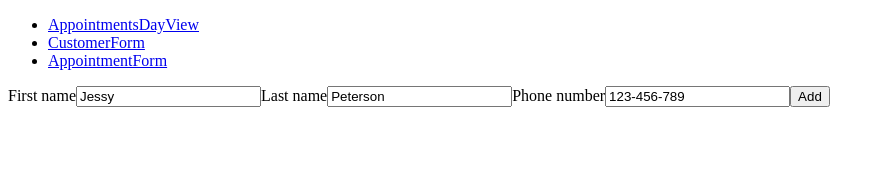
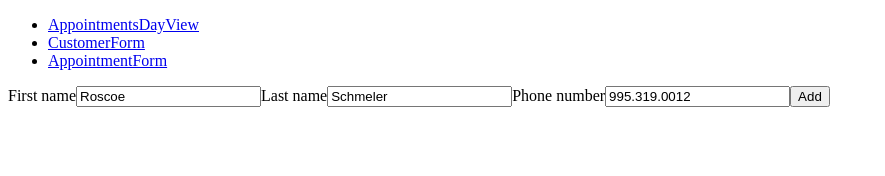
Before and after one commit to aleksandr-kiliushin/react-test-driven-development, a React app: page /customer-form in a window 1280 px wide. Shown: the top 176 px of the page, without its empty margins (0-885 px from the left). Built offline with nearby package versions, Linux system fonts and the light colour scheme.

Commit message:
ch2-cleanup: Refactor CustomerForm

```diff
--- a/src/views/App.tsx
+++ b/src/views/App.tsx
@@ -3,7 +3,7 @@ import { Link, Route, Routes } from "react-router-dom"
 
 import AppointmentForm from "./AppointmentForm"
 import AppointmentsDayView from "./AppointmentsDayView"
-import { sampleAppointments } from "./AppointmentsDayView/sampleData"
+import { appointment1, sampleAppointments } from "./AppointmentsDayView/sampleData"
 import { CustomerForm } from "./CustomerForm"
 
 const App: React.FC = () => {
@@ -27,12 +27,10 @@ const App: React.FC = () => {
         <Route
           element={
             <CustomerForm
-              firstName="Jessy"
-              lastName="Peterson"
+              initialCustomerData={appointment1.customer}
               onSubmit={(formValues) => {
                 console.log(JSON.stringify(formValues, null, 2))
               }}
-              phoneNumber="123-456-789"
             />
           }
           path="/customer-form"
--- a/src/views/CustomerForm/index.tsx
+++ b/src/views/CustomerForm/index.tsx
@@ -3,48 +3,46 @@ import React from "react"
 import { ICustomer } from "#types/ICustomer"
 
 interface Props {
-  firstName: ICustomer["firstName"]
-  lastName: ICustomer["lastName"]
-  onSubmit(formValues: { firstName: string; lastName: string; phoneNumber: string }): void
-  phoneNumber: ICustomer["phoneNumber"]
+  initialCustomerData: ICustomer
+  onSubmit(formValues: ICustomer): void
 }
 
-export const CustomerForm: React.FC<Props> = ({ firstName, lastName, onSubmit, phoneNumber }) => {
-  const [customerFirstName, setCustomerFirstName] = React.useState<string>(firstName)
-  const [customerLastName, setCustomerLastName] = React.useState<string>(lastName)
-  const [customerPhoneNumber, setCustomerPhoneNumber] = React.useState<string>(phoneNumber)
+export const CustomerForm: React.FC<Props> = ({ initialCustomerData, onSubmit }) => {
+  const [firstName, setFirstName] = React.useState<string>(initialCustomerData.firstName)
+  const [lastName, setLastName] = React.useState<string>(initialCustomerData.lastName)
+  const [phoneNumber, setPhoneNumber] = React.useState<string>(initialCustomerData.phoneNumber)
 
   return (
     <form
       id="customer"
       onSubmit={(event) => {
         event.preventDefault()
-        onSubmit({ firstName: customerFirstName, lastName: customerLastName, phoneNumber: customerPhoneNumber })
+        onSubmit({ firstName, lastName, phoneNumber })
       }}
     >
       <label htmlFor="firstName">First name</label>
       <input
         id="firstName"
         name="firstName"
-        onChange={(event) => setCustomerFirstName(event.target.value)}
+        onChange={(event) => setFirstName(event.target.value)}
         type="text"
-        value={customerFirstName}
+        value={firstName}
       />
       <label htmlFor="lastName">Last name</label>
       <input
         id="lastName"
         name="lastName"
-        onChange={(event) => setCustomerLastName(event.target.value)}
+        onChange={(event) => setLastName(event.target.value)}
         type="text"
-        value={customerLastName}
+        value={lastName}
       />
       <label htmlFor="phoneNumber">Phone number</label>
       <input
         id="phoneNumber"
         name="phoneNumber"
-        onChange={(event) => setCustomerPhoneNumber(event.target.value)}
+        onChange={(event) => setPhoneNumber(event.target.value)}
         type="text"
-        value={customerPhoneNumber}
+        value={phoneNumber}
       />
       <input type="submit" value="Add" />
     </form>
```
Also changed, not shown: 1 other file (tests, documents, lock files or other folders).
